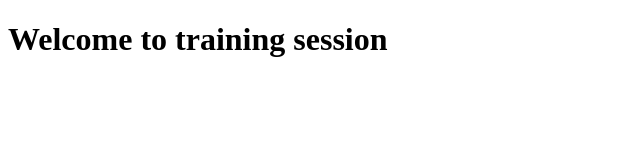
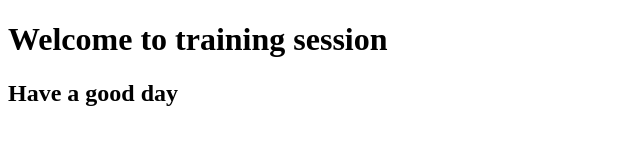
Before and after one commit to asmagazi/bootstrap_repo, a plain HTML site: page Day-4/Practicals/index4.html in a window 1280 px wide. Shown: the whole page, without its empty margins (0-640 px from the left). Drawn offline with Linux system fonts and the light colour scheme.

Commit message:
Commit on changes in index4.html

```diff
--- a/Day-4/Practicals/index4.html
+++ b/Day-4/Practicals/index4.html
@@ -5,5 +5,6 @@
 </head>
 <body>
   <h1>Welcome to training session</h1>
+  <h2>Have a good day</h2>
 </body>
 </html>
```
